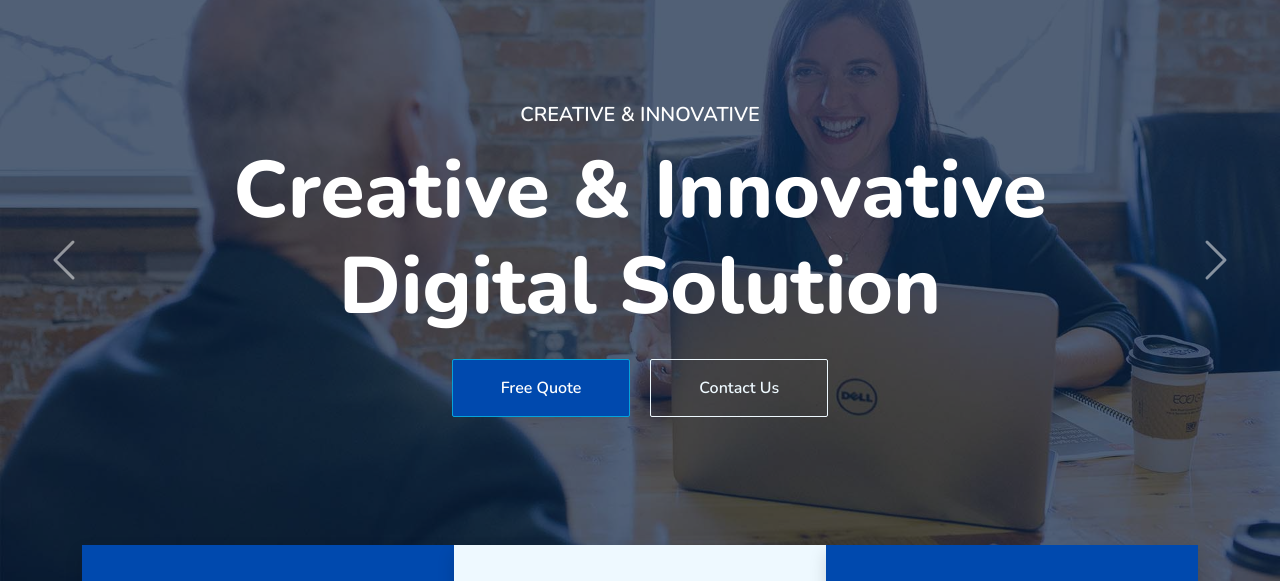
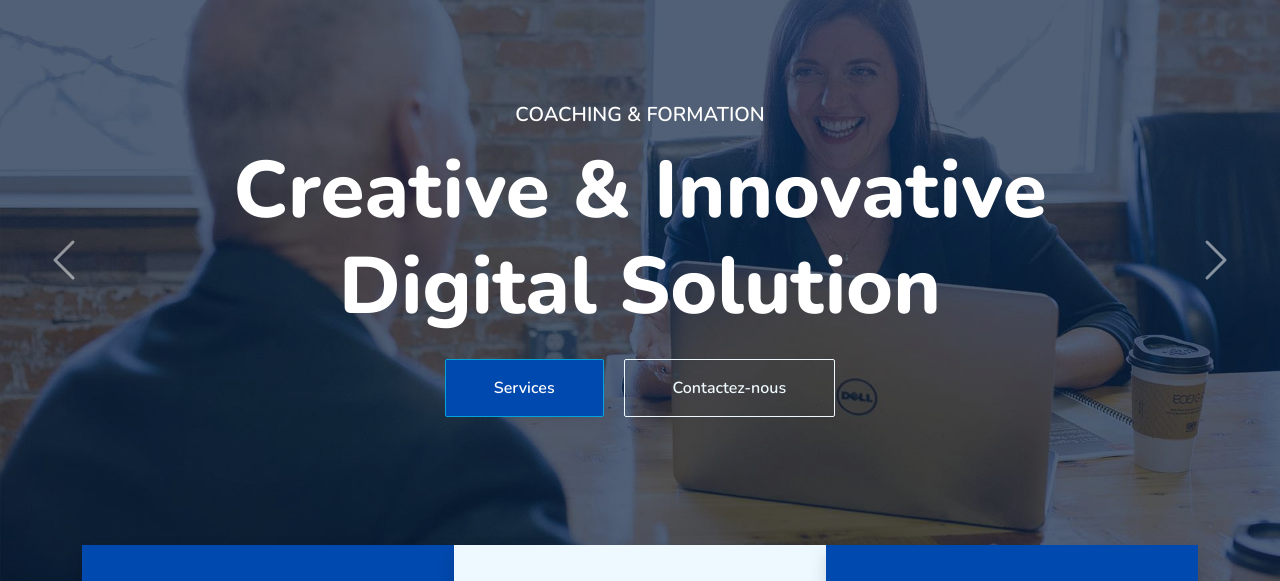
Before and after one commit to BrunoMarcelino/CARSO, a plain HTML site: page index.html in a window 1280 px wide. Shown: the part 145-726 px from the top of the page. Drawn offline with nearby package versions, Linux system fonts and the light colour scheme; animation ran at ten frames a second.

Commit message:
Modification 4

```diff
--- a/index.html
+++ b/index.html
@@ -106,10 +106,10 @@
                     <img class="w-100" src="img/carousel-1.jpg" alt="Image">
                     <div class="carousel-caption d-flex flex-column align-items-center justify-content-center">
                         <div class="p-3" style="max-width: 900px;">
-                            <h5 class="text-white text-uppercase mb-3 animated slideInDown">Creative & Innovative</h5>
-                            <h1 class="display-1 text-white mb-md-4 animated zoomIn">Creative & Innovative Digital Solution</h1>
-                            <a href="quote.html" class="btn btn-primary py-md-3 px-md-5 me-3 animated slideInLeft">Free Quote</a>
-                            <a href="" class="btn btn-outline-light py-md-3 px-md-5 animated slideInRight">Contact Us</a>
+                            <h5 class="text-white text-uppercase mb-3 animated slideInDown">Coaching & Formation</h5>
+                            <h1 class="display-1 text-white mb-md-4 animated zoomIn">CARSO: Centre d'Affaires de la Région Sud-Ouest. </h1>
+                            <a href="quote.html" class="btn btn-primary py-md-3 px-md-5 me-3 animated slideInLeft">Services</a>
+                            <a href="" class="btn btn-outline-light py-md-3 px-md-5 animated slideInRight">Contactez-nous</a>
                         </div>
                     </div>
                 </div>
@@ -117,10 +117,10 @@
                     <img class="w-100" src="img/carousel-2.jpg" alt="Image">
                     <div class="carousel-caption d-flex flex-column align-items-center justify-content-center">
                         <div class="p-3" style="max-width: 900px;">
-                            <h5 class="text-white text-uppercase mb-3 animated slideInDown">Creative & Innovative</h5>
+                            <h5 class="text-white text-uppercase mb-3 animated slideInDown">Coaching & Formation</h5>
                             <h1 class="display-1 text-white mb-md-4 animated zoomIn">Creative & Innovative Digital Solution</h1>
-                            <a href="quote.html" class="btn btn-primary py-md-3 px-md-5 me-3 animated slideInLeft">Free Quote</a>
-                            <a href="" class="btn btn-outline-light py-md-3 px-md-5 animated slideInRight">Contact Us</a>
+                            <a href="quote.html" class="btn btn-primary py-md-3 px-md-5 me-3 animated slideInLeft">Services</a>
+                            <a href="" class="btn btn-outline-light py-md-3 px-md-5 animated slideInRight">Contactez-nous</a>
                         </div>
                     </div>
                 </div>
```
